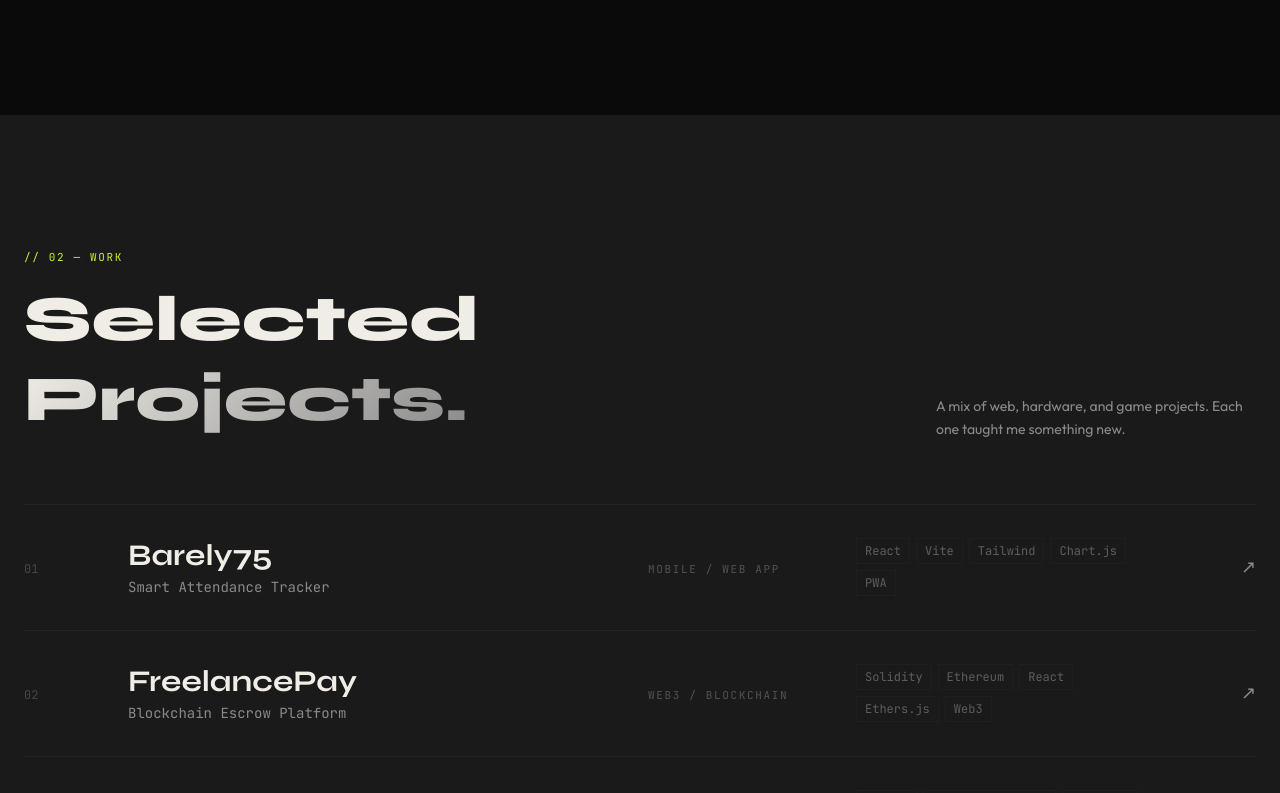
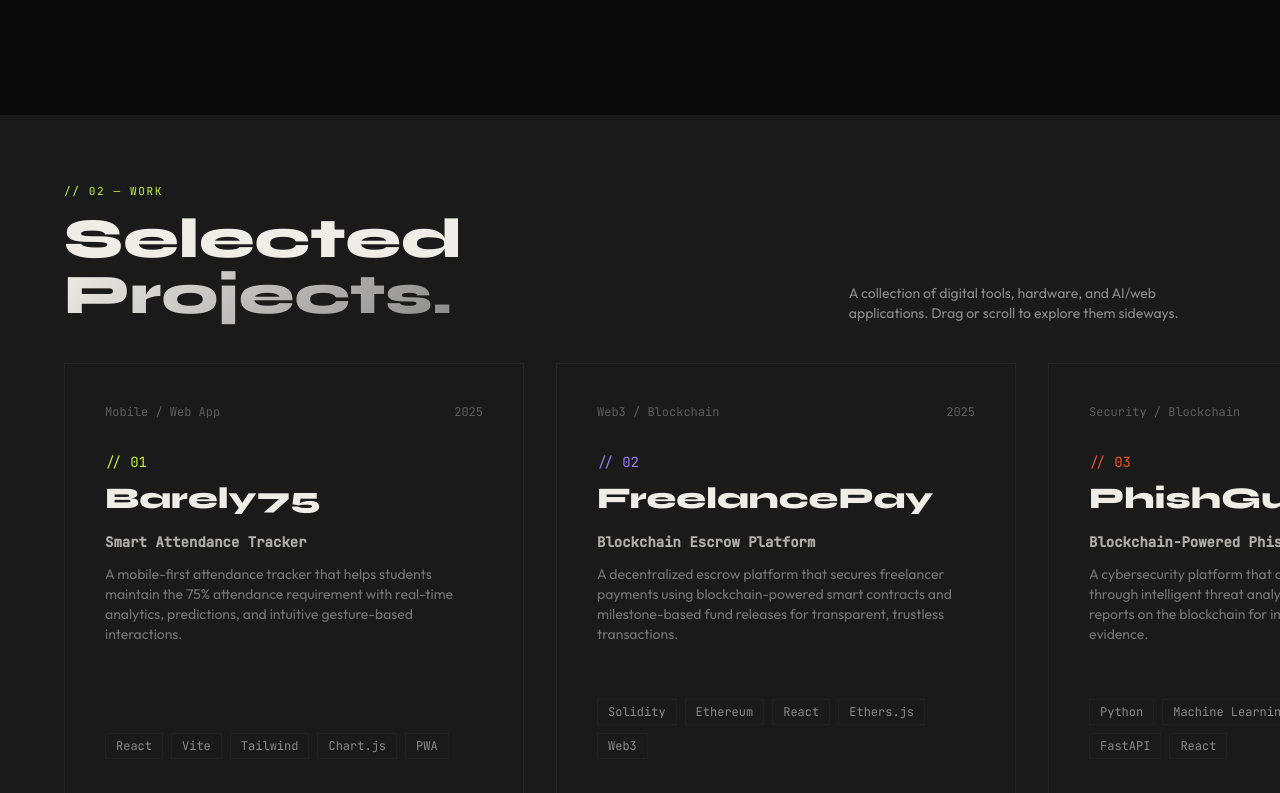
Before and after one commit to dumbesthuman/portfolio-react, a React (Vite) app: page / in a window 1280 px wide. Shown: the part 1526-2319 px from the top of the page. Built offline with nearby package versions, Linux system fonts and the light colour scheme.

Commit message:
feat: design projects section as horizontal scroll cards with GSAP

```diff
--- a/src/components/Projects.jsx
+++ b/src/components/Projects.jsx
@@ -1,129 +1,168 @@
-import { useState } from 'react';
+import { useEffect, useRef } from 'react';
+import gsap from 'gsap';
+import { ScrollTrigger } from 'gsap/ScrollTrigger';
 import { projects } from '../data';
 
-function ProjectItem({ project, index }) {
-  const [hovered, setHovered] = useState(false);
+gsap.registerPlugin(ScrollTrigger);
+
+function ProjectCard({ project }) {
   const isHashLink = !project.link || project.link === '#';
   const isExternalLink = project.link && /^https?:\/\//.test(project.link);
 
   return (
-    <a
-      href={isHashLink ? undefined : project.link}
-      target={isExternalLink ? '_blank' : undefined}
-      rel={isExternalLink ? 'noopener noreferrer' : undefined}
-      className="project-item group block border-t border-border last:border-b py-6 md:py-8 cursor-none reveal"
-      onClick={e => {
-        if (isHashLink) {
-          e.preventDefault();
-        }
+    <article
+      className="panel-card flex-shrink-0 w-[310px] sm:w-[355px] md:w-[460px] h-[430px] md:h-[490px] border border-border bg-dim p-6 md:p-10 flex flex-col justify-between relative group transition-all duration-300 hover:border-paper/30"
+      style={{
+        boxShadow: 'none',
+        transform: 'none',
       }}
-      onMouseEnter={() => setHovered(true)}
-      onMouseLeave={() => setHovered(false)}
-      data-hover
+      onMouseEnter={(e) => {
+        e.currentTarget.style.boxShadow = `8px 8px 0px ${project.color}`;
+        e.currentTarget.style.transform = 'translate(-4px, -4px)';
+      }}
+      onMouseLeave={(e) => {
+        e.currentTarget.style.boxShadow = 'none';
+        e.currentTarget.style.transform = 'none';
+      }}
     >
-      <div className="grid grid-cols-12 items-center gap-4">
-
-        {/* Index */}
-        <div className="col-span-1 hidden md:block">
-          <span className="font-mono text-xs text-mist/40">{project.id}</span>
+      {/* Top row: Category + Year */}
+      <div className="flex justify-between items-center text-[10px] md:text-xs font-mono text-mist/60">
+        <span>{project.category}</span>
+        <span>{project.year}</span>
       </div>
 
-        {/* Title + description */}
-        <div className="col-span-12 md:col-span-5">
-          <div className="flex items-start gap-4">
-            <div>
-              <h3
-                className="font-display font-bold text-2xl md:text-3xl text-paper transition-colors duration-300"
-                style={{ color: hovered ? project.color : undefined }}
-              >
+      {/* Main Content */}
+      <div className="mt-6 md:mt-8 flex-grow flex flex-col justify-start">
+        {/* Project Number */}
+        <span className="font-mono text-xs md:text-sm mb-2 block" style={{ color: project.color }}>
+          // {project.id}
+        </span>
+
+        {/* Title */}
+        <h3 className="font-display font-black text-2xl md:text-3xl text-paper transition-all duration-300 mb-3 md:mb-4 group-hover:text-opacity-100">
           {project.title}
         </h3>
-              <p className="text-mist text-sm mt-1 font-mono">{project.tagline}</p>
-            </div>
-          </div>
 
-          {/* Expand on hover */}
-          <div
-            className="overflow-hidden transition-all duration-500"
-            style={{ maxHeight: hovered ? '100px' : '0px' }}
-          >
-            <p className="text-mist/70 text-sm mt-3 leading-relaxed pr-4">
+        {/* Tagline */}
+        <p className="text-xs md:text-sm font-mono mb-3 text-paper/70 font-semibold leading-relaxed">
+          {project.tagline}
+        </p>
+
+        {/* Description */}
+        <p className="text-xs md:text-sm text-mist/80 leading-relaxed font-body">
           {project.description}
         </p>
       </div>
-        </div>
 
-        {/* Category */}
-        <div className="col-span-6 md:col-span-2 hidden md:block">
-          <span className="section-label text-mist/50">{project.category}</span>
-        </div>
-
-        {/* Tech stack */}
-        <div className="col-span-12 md:col-span-3 flex flex-wrap gap-1.5">
+      {/* Bottom: Tech stack + links */}
+      <div className="mt-auto space-y-4 md:space-y-6">
+        {/* Tech tags */}
+        <div className="flex flex-wrap gap-1.5 md:gap-2">
           {project.tech.map(t => (
             <span
               key={t}
-              className="font-mono text-xs border border-border/50 px-2 py-1 text-mist/60 transition-all duration-300"
-              style={{ borderColor: hovered ? `${project.color}40` : undefined, color: hovered ? project.color : undefined }}
+              className="font-mono text-[9px] md:text-xs border border-border/80 px-2 py-0.5 md:px-2.5 md:py-1 text-mist transition-all duration-300 group-hover:border-paper/20"
             >
               {t}
             </span>
           ))}
         </div>
 
-        {/* Arrow */}
-        <div className="col-span-1 hidden md:flex justify-end">
-          <span
-            className="text-mist transition-all duration-300 text-lg"
-            style={{ color: hovered ? project.color : undefined, transform: hovered ? 'translate(4px, -4px)' : 'none' }}
+        {/* Action Link */}
+        <div className="flex justify-between items-center pt-3 border-t border-border/30">
+          <span className="font-mono text-[10px] md:text-xs uppercase tracking-wider text-mist group-hover:text-paper transition-colors duration-300">
+            {project.status}
+          </span>
+          {!isHashLink && (
+            <a
+              href={project.link}
+              target={isExternalLink ? '_blank' : undefined}
+              rel={isExternalLink ? 'noopener noreferrer' : undefined}
+              className="w-8 h-8 md:w-10 md:h-10 rounded-full border border-border flex items-center justify-center text-paper group-hover:border-paper group-hover:bg-paper group-hover:text-ink transition-all duration-300 text-sm md:text-base font-bold"
+              data-hover
             >
               ↗
-          </span>
+            </a>
+          )}
         </div>
       </div>
-
-      {/* Hover line at bottom */}
-      <div
-        className="project-line h-px mt-4 md:mt-0 transition-all duration-500"
-        style={{ background: project.color, opacity: hovered ? 0.6 : 0 }}
-      />
-    </a>
+    </article>
   );
 }
 
 export default function Projects() {
+  const sectionRef = useRef(null);
+  const triggerRef = useRef(null);
+
+  useEffect(() => {
+    let ctx = gsap.context(() => {
+      const mm = gsap.matchMedia();
+
+      mm.add('(min-width: 768px)', () => {
+        const getDist = () => triggerRef.current.scrollWidth - window.innerWidth;
+
+        gsap.to(triggerRef.current, {
+          x: () => -getDist(),
+          ease: 'none',
+          scrollTrigger: {
+            trigger: sectionRef.current,
+            start: 'top top',
+            end: () => `+=${getDist()}`,
+            pin: true,
+            scrub: 0.8,
+            invalidateOnRefresh: true,
+            anticipatePin: 1,
+          },
+        });
+      });
+    }, sectionRef);
+
+    return () => ctx.revert();
+  }, []);
+
   return (
-    <section id="projects" className="py-32 bg-dim">
-      <div className="max-w-7xl mx-auto px-6">
-
+    <section
+      ref={sectionRef}
+      id="projects"
+      className="relative md:h-screen bg-dim flex flex-col justify-center py-16 md:py-0 overflow-hidden"
+    >
+      <div className="w-full flex flex-col gap-8 md:gap-10">
         {/* Header */}
-        <div className="flex flex-col md:flex-row md:items-end justify-between mb-16 gap-6">
+        <div className="w-full px-6 md:px-16 flex flex-col md:flex-row md:items-end justify-between gap-4">
           <div>
-            <div className="reveal mb-3">
+            <div className="reveal mb-2">
               <span className="section-label text-acid">// 02 — Work</span>
             </div>
             <h2
-              className="reveal font-display font-extrabold text-paper leading-tight"
-              style={{ fontSize: 'clamp(36px, 5vw, 64px)' }}
+              className="reveal font-display font-extrabold text-paper leading-none"
+              style={{ fontSize: 'clamp(32px, 4.5vw, 56px)' }}
             >
-              Selected
-              <br />
-              <span className="gradient-text">Projects.</span>
+              Selected <span className="gradient-text">Projects.</span>
             </h2>
           </div>
           <div className="reveal">
-            <p className="text-mist text-sm max-w-xs font-body leading-relaxed">
-              A mix of web, hardware, and game projects.
-              Each one taught me something new.
+            <p className="text-mist text-xs md:text-sm max-w-sm font-body leading-relaxed">
+              A collection of digital tools, hardware, and AI/web applications.
+              Drag or scroll to explore them sideways.
             </p>
           </div>
         </div>
 
-        {/* Project list */}
-        <div className="stagger-parent">
-          {projects.map((project, i) => (
-            <ProjectItem key={project.id} project={project} index={i} />
+        {/* Scrollable Track */}
+        <div className="w-full overflow-x-auto md:overflow-x-visible scrollbar-none" style={{ scrollbarWidth: 'none' }}>
+          <div
+            ref={triggerRef}
+            className="flex flex-row gap-6 md:gap-8 pb-6 md:pb-0 w-max px-6 md:px-16"
+          >
+            {projects.map((project) => (
+              <ProjectCard key={project.id} project={project} />
             ))}
+          </div>
+        </div>
+
+        {/* Hint for mobile */}
+        <div className="md:hidden text-center text-[10px] font-mono text-mist/60 mt-1">
+          Swipe left/right to view projects
         </div>
       </div>
     </section>
--- a/src/styles/globals.css
+++ b/src/styles/globals.css
@@ -261,3 +261,13 @@
   0%, 100% { opacity: 1; }
   50% { opacity: 0; }
 }
+
+/* Hide scrollbar for Chrome, Safari and Opera */
+.scrollbar-none::-webkit-scrollbar {
+  display: none;
+}
+/* Hide scrollbar for IE, Edge and Firefox */
+.scrollbar-none {
+  -ms-overflow-style: none;  /* IE and Edge */
+  scrollbar-width: none;  /* Firefox */
+}
```
Also changed, not shown: 5 other files (tests, documents, lock files or other folders). Lines whose indentation alone changed are shown as unchanged.
